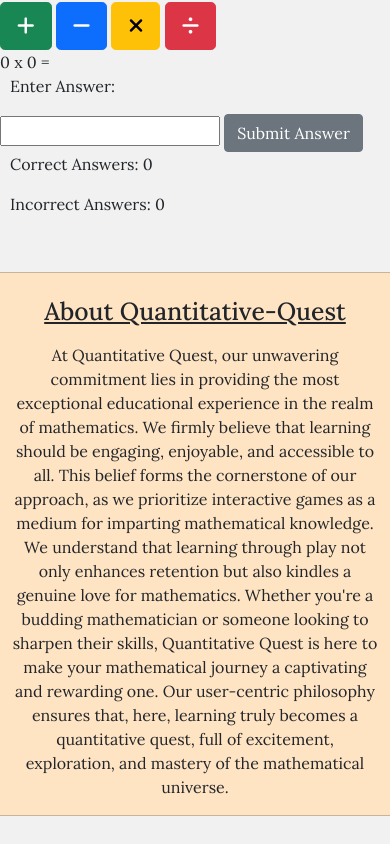
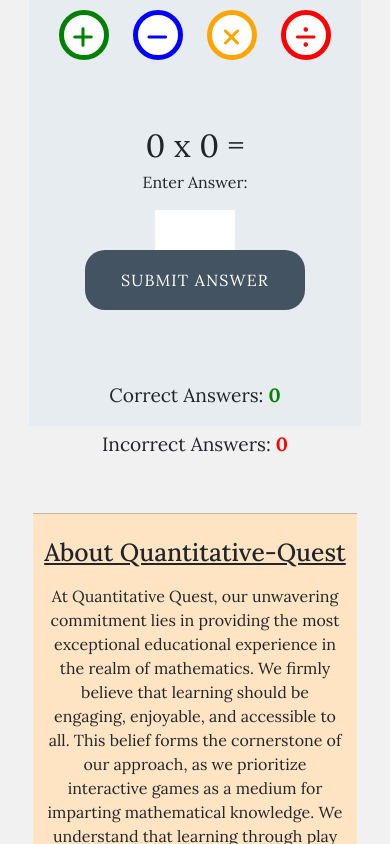
Before and after one commit to Coding-MS/Quantitative-Quest, a plain HTML site: page index.html in a window 390 px wide. Shown: the part 74-918 px from the top of the page. Drawn offline with nearby package versions, Linux system fonts and the light colour scheme.

Commit message:
Added CSS styles to the game

```diff
--- a/assets/css/style.css
+++ b/assets/css/style.css
@@ -5,6 +5,7 @@
 
 body {
     background-color:rgb(241, 241, 241);
+    text-align: center;
 }
 
 p {
@@ -22,3 +23,243 @@
 .section-maths {
     background-color: rgb(7, 241, 183);
 }
+
+/* --------- Heading */
+
+.heading {
+    text-align: center;
+    font-size: 2.5rem;
+}
+
+.logo {
+    height: 40px;
+    padding-right: 5px;
+}
+
+/* --------- Game layout */
+
+.game-area {
+    background-color: #E6ECF0;
+    box-sizing: border-box;
+    width: 85%;
+    height: 65vh;
+    max-height: 450px;
+    max-width: 830px;
+    margin-left: auto;
+    margin-right: auto;
+    padding: 1%;
+}
+
+.question-area {
+    width: 50%;
+    font-size: 2rem;
+    margin: auto;
+    padding: 50px 0;
+}
+
+.question-area span {
+    padding: 0 15px;
+}
+
+.score-area {
+    margin: 5px auto;
+    width: 60%;
+    font-size: 1.2rem;
+}
+
+.controls-area {
+    width: 85%;
+    margin: 30px auto;
+}
+
+#correct-score {
+    color: green;
+    font-weight: bold;
+}
+
+#Incorrect {
+    color: red;
+    font-weight: bold;
+}
+
+.answer-message {
+    display: none;
+    font-size: 1rem;
+}
+
+#answer-box {
+    border: none;
+    color: #445361;
+    display: inline-block;
+    height: 40px;
+    width: 80px;
+    font-size: 1.2rem;
+}
+
+.scores {
+    display: inline-block;
+    padding: 25px;
+}
+
+/* --------- Buttons */
+
+.btn {
+    width: 220px;
+    height: 60px;
+    text-transform: uppercase;
+    letter-spacing: 1.2px;
+    color: white;
+}
+
+.btn:focus {
+    outline: none;
+}
+
+.btn-lg {
+    padding-top: 10px;
+    border-radius: 50%;
+    background-color: white;
+    border: 10px solid;
+    width: 100px;
+    height: 100px;
+    font-size: 3.2rem;
+    margin: 0 30px;
+    transition: all 0.5s;
+}
+btn-lg::after{
+    content: attr (data-type);
+    font-size:1rem;
+    color:#445361;
+    position: relative;
+    left:-0.5rem;
+}
+
+.btn-primary {
+    border-color: blue;
+    color: blue;
+}
+
+.btn-primary:active,
+.btn-primary:hover {
+    background-color: darkblue;
+    color: white;
+}
+
+.btn-warning {
+    border-color: orange;
+    color: orange;
+}
+
+.btn-warning:active,
+.btn-warning:hover {
+    background-color: darkorange;
+    color: white;
+}
+
+.btn-danger {
+    border-color: red;
+    color: red;
+}
+
+.btn-danger:active,
+.btn-danger:hover {
+    background-color: darkred;
+    color: white;
+}
+
+.btn-success {
+    border-color: green;
+    color: green;
+}
+
+.btn-success:active,
+.btn-success:hover {
+    background-color: darkgreen;
+    color: white;
+}
+
+.btn-secondary {
+    margin-top: 25px;
+    background-color: #445361;
+    border: 1px transparent;
+    border-radius: 20px;
+}
+
+.btn-secondary:active,
+.btn-secondary:hover {
+    background-color: #0d1013;
+}
+
+/* --------- Media queries */
+
+@media (max-width: 414px) {
+    .controls-area {
+        width: 100%;
+    }
+
+    .btn-lg {
+        margin: 0 10px;
+        padding: 5px;
+        border: 5px solid;
+        width: 50px;
+        height: 50px;
+        font-size: 1.5rem;
+    }
+
+    .btn-lg::after {
+        font-size: 0.6rem;
+        left: -0.7rem;
+    }
+
+    .question-area {
+        padding: 10% 0;
+        width: 100%;
+    }
+
+    .question-area span {
+        padding: 0;
+    }
+
+    .answer-message {
+        display: block;
+    }
+
+    #answer-box {
+        display: block;
+        margin: 0 auto;
+    }
+    .btn-secondary {
+        margin-top: 0;
+    }
+
+    .score-area {
+        width: 100%;
+    }
+
+    .scores {
+        margin: 0.5em auto;
+        display: block;
+        padding: 5px;
+    }
+
+    .heading {
+        font-size: 2rem;
+    }
+}
+
+@media (max-width: 320px) {
+    .game-area {
+        height: 70vh;
+    }
+
+    .controls-area {
+        width: 75%;
+        margin: 10px auto;
+    }
+
+    .btn-lg {
+        margin: 10px 10px;
+    }
+    .question-area {
+        padding: 10px 0;
+    }
--- a/index.html
+++ b/index.html
@@ -17,16 +17,16 @@
 
     <div class="game-area">
         <div class="controls-area">
-            <button class="btn btn-lg btn-success">
+          <button data-type="addition" class="btn btn-lg btn-success">
                 <i class="fa-solid fa-plus"></i>
             </button>
-            <button class="btn btn-lg btn-primary">
+            <button data-type="subtract" class="btn btn-lg btn-primary">
                 <i class="fa-solid fa-minus"></i>
             </button>
-            <button class="btn btn-lg btn-warning">
+            <button data-type="multiply" class="btn btn-lg btn-warning">
                 <i class="fa-solid fa-xmark"></i>
             </button>
-            <button class="btn btn-lg btn-danger">
+            <button  data-type="division" class="btn btn-lg btn-danger">
                 <i class="fa-solid fa-divide"></i>
             </button>
         </div>
@@ -38,11 +38,12 @@
             <p class="answer-message">Enter Answer:</p>
             <input id="answer-box" type="number"
         </div>
-            <button class="btn btn-secondary"> Submit Answer </button>
+            <button data-type="submit" class="btn btn-secondary"> Submit Answer </button>
         </div>
+        <br>
         <div class="score-area">
-            <p class="scores"> Correct Answers: <span id=" correct-score">0</span> </p>
-            <p class="scores"> Incorrect Answers: <span id=" Incorrect">0</span> </p>
+            <p class="scores"> Correct Answers: <span id="correct-score">0</span> </p>
+            <p class="scores"> Incorrect Answers: <span id="Incorrect">0</span> </p>
         </div>
 
 
```
